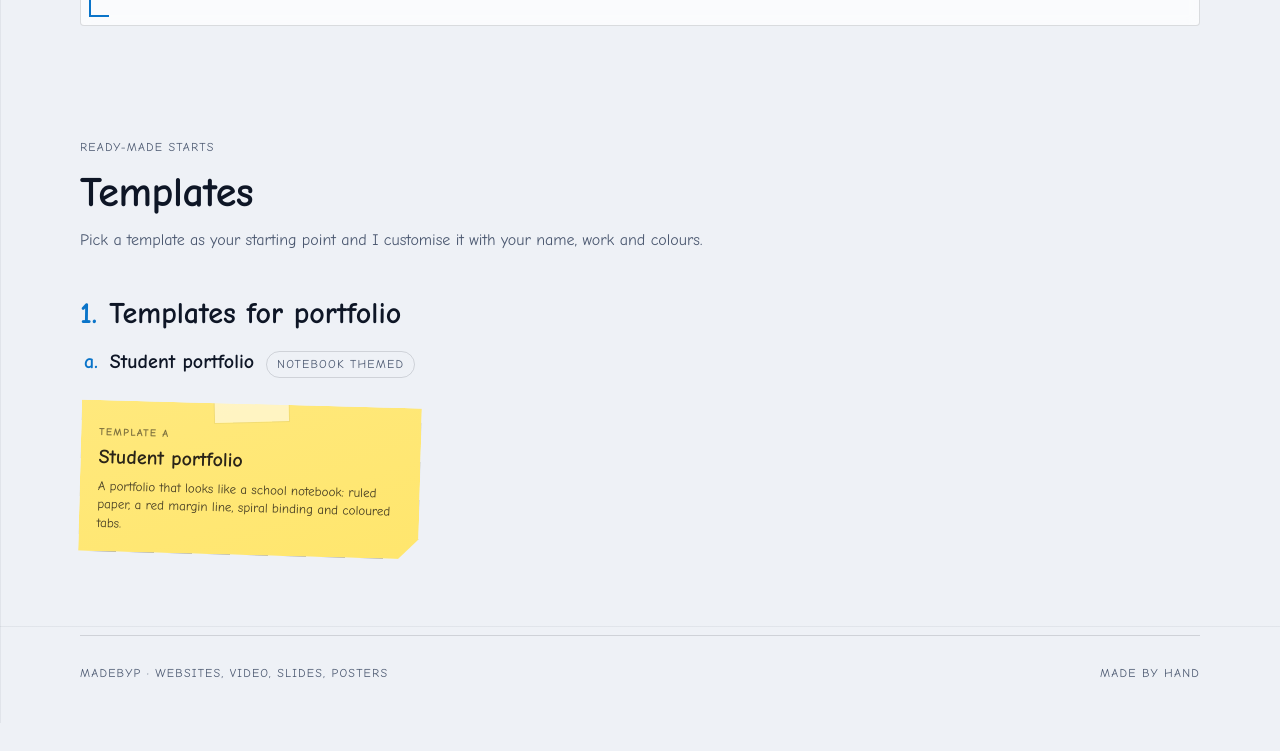
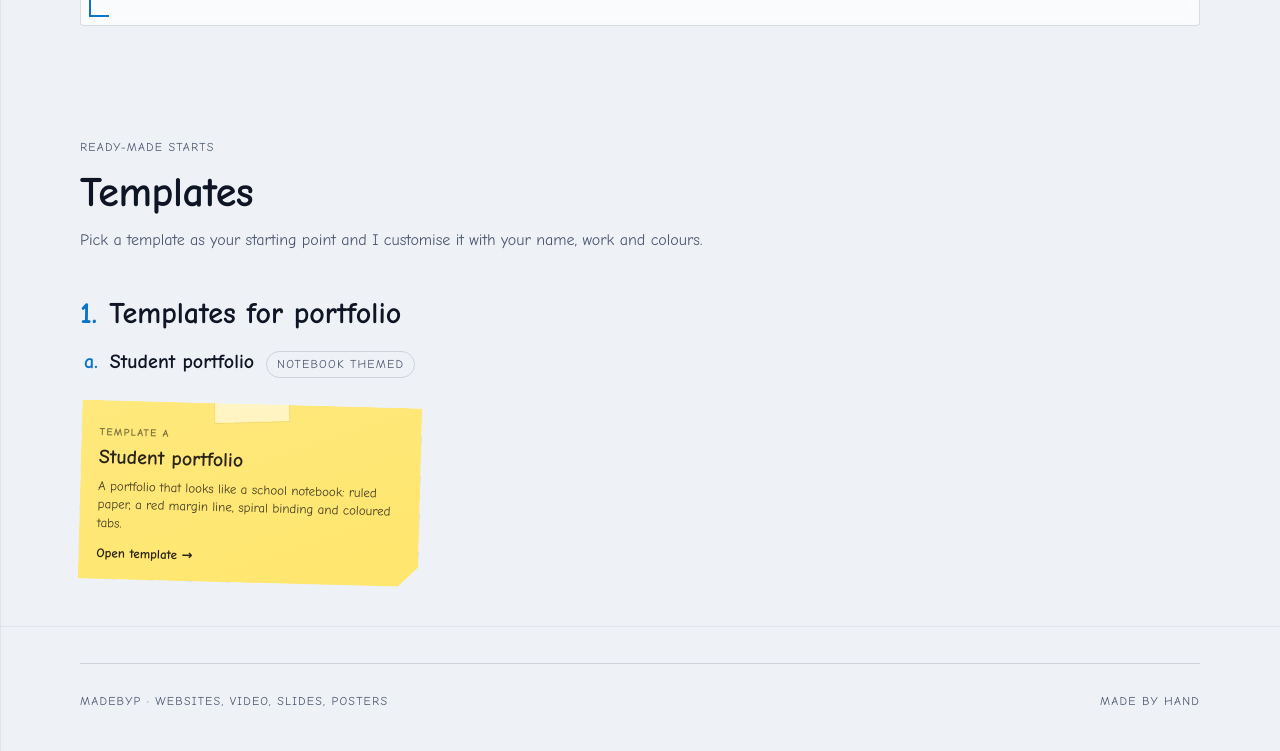
Before and after one commit to MadeByP7/WebsiteBusiness, a plain HTML site: page index.html in a window 1280 px wide. Shown: the part 1774-2525 px from the top of the page. Before the commit the page ends 2497 px from the top, so only its background shows below. Drawn offline with Linux system fonts and the light colour scheme.

Commit message:
Update index.html

```diff
--- a/index.html
+++ b/index.html
@@ -186,6 +186,9 @@ section { padding-block: 56px; }
 
 .tpl-side { display: flex; flex-direction: column; gap: 26px; }
 .tpl-side .note { --rot: 1.5deg; max-width: 340px; }
+a.note { display: block; text-decoration: none; cursor: pointer; transition: transform .25s, box-shadow .25s; }
+a.note:hover, a.note:focus-visible { transform: rotate(0deg) translateY(-6px) scale(1.03); box-shadow: 0 1px 1px rgba(0,0,0,.2), 12px 22px 30px rgba(0,0,0,.35); }
+a.note .open { display: block; margin-top: 12px; font-size: 13px; font-weight: 700; }
 .tpl-side h4 { font-size: 18px; margin-bottom: 10px; }
 .tpl-side p { color: var(--muted); }
 .pages { display: flex; flex-wrap: wrap; gap: 8px; }
@@ -312,11 +315,12 @@ footer { border-top: 1px solid var(--line); padding-block: 28px 40px; margin-top
     <div class="tpl-item"><span class="idx">a.</span><h4>Student portfolio</h4><span class="mono">Notebook themed</span></div>
 
     <div class="tpl-side">
-      <div class="note y">
+      <a class="note y" href="./TempletA%28StudentPortfolio%29.html">
         <span class="tag">template a</span>
         Student portfolio
         <small>A portfolio that looks like a school notebook: ruled paper, a red margin line, spiral binding and coloured tabs.</small>
-      </div>
+        <span class="open">Open template &rarr;</span>
+      </a>
     </div>
   </section>
 
```
